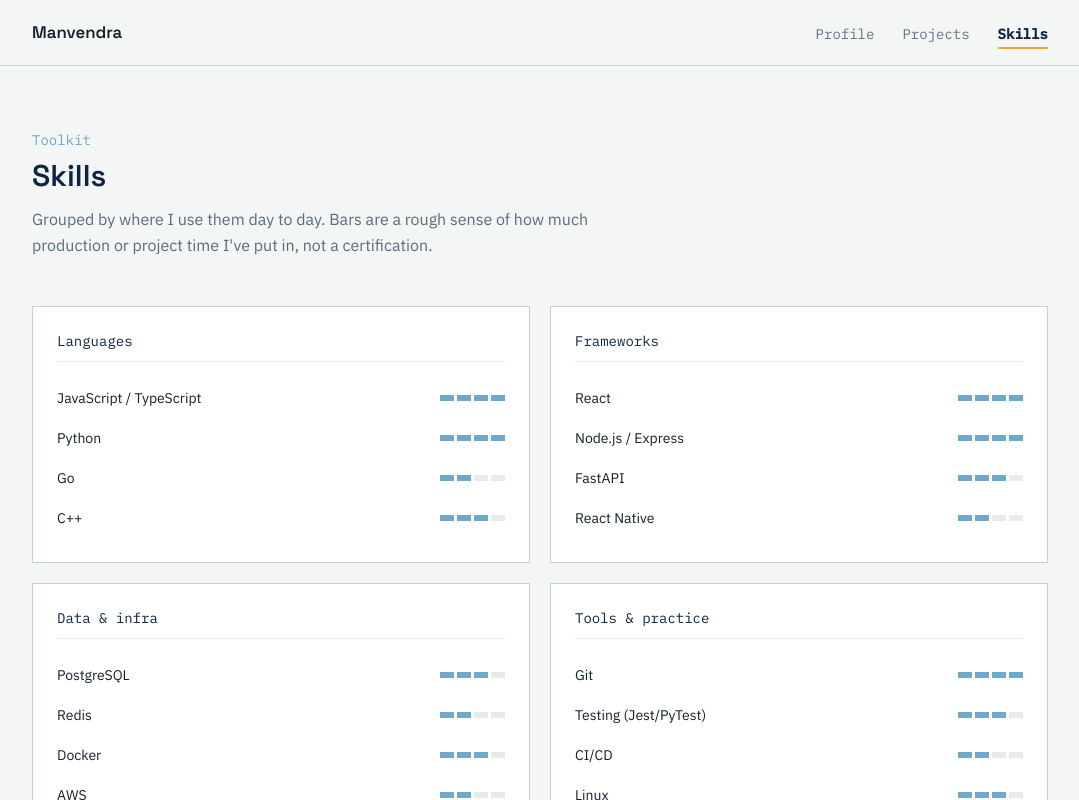
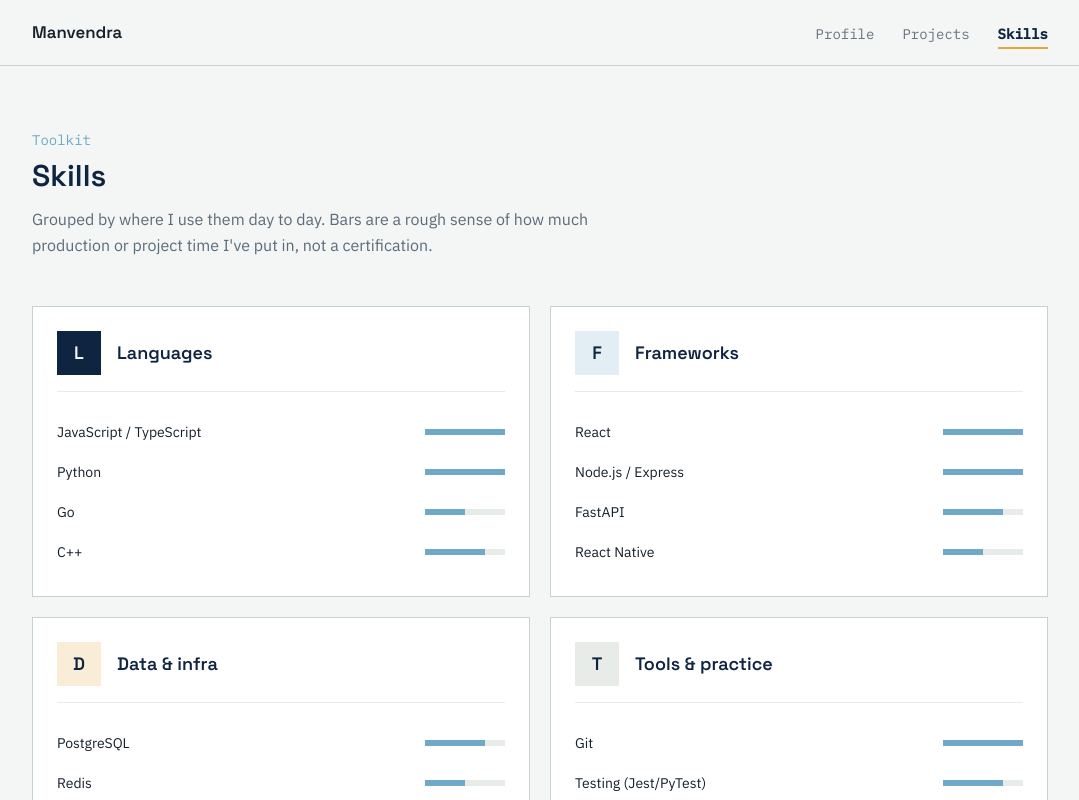
Before and after one commit to dev-manvendra/Portfolio, a React app: page /skills in a window 1280 px wide. Shown: the top 800 px of the page, without its empty margins (100-1179 px from the left). Built offline with nearby package versions, Linux system fonts and the light colour scheme; the HTML template or start-up script is replaced by a standard one.

Commit message:
feat: enhance Skills component with animated skill level bars and improved layout

```diff
--- a/src/Components/Skills.jsx
+++ b/src/Components/Skills.jsx
@@ -1,6 +1,6 @@
-// import Nav from "./Nav";
+import { useEffect, useState } from "react";
 
-// Edit these groups. "level" is 1-4 and drives the small bar next to each skill.
+// Edit these groups. "level" is 1-4 and drives the bar fill.
 const SKILLS_DATA = [
   {
     category: "Languages",
@@ -40,23 +40,35 @@ const SKILLS_DATA = [
   },
 ];
 
-function LevelBar({ level }) {
+const MONOGRAM_STYLES = [
+  "bg-navy-deep text-paper",
+  "bg-line-cyan/20 text-navy-deep",
+  "bg-signal/20 text-navy-deep",
+  "bg-paper-dim text-navy-deep",
+];
+
+function LevelBar({ level, mounted }) {
+  const pct = (level / 4) * 100;
   return (
-    <div className="flex gap-[3px]">
-      {[1, 2, 3, 4].map((i) => (
-        <span
-          key={i}
-          className={`h-1.5 w-3.5 ${i <= level ? "bg-line-cyan" : "bg-paper-dim"}`}
-        />
-      ))}
+    <div className="h-1.5 w-20 overflow-hidden bg-paper-dim">
+      <div
+        className="h-full bg-line-cyan transition-[width] duration-700 ease-out"
+        style={{ width: mounted ? `${pct}%` : "0%" }}
+      />
     </div>
   );
 }
 
 export default function Skills() {
+  const [mounted, setMounted] = useState(false);
+
+  useEffect(() => {
+    const id = requestAnimationFrame(() => setMounted(true));
+    return () => cancelAnimationFrame(id);
+  }, []);
+
   return (
     <div className="min-h-screen bg-paper text-ink font-body">
-      {/* <Nav /> */}
 
       <main className="mx-auto max-w-page px-8 pb-24">
         <section className="pt-16">
@@ -71,19 +83,26 @@ export default function Skills() {
           </p>
 
           <div className="grid grid-cols-1 gap-5 md:grid-cols-2">
-            {SKILLS_DATA.map((group) => (
+            {SKILLS_DATA.map((group, gi) => (
               <div key={group.category} className="border border-line bg-white p-6">
-                <h2 className="mb-4 border-b border-paper-dim pb-2.5 font-mono text-sm text-navy-deep">
-                  {group.category}
-                </h2>
+                <div className="mb-5 flex items-center gap-4 border-b border-paper-dim pb-4">
+                  <div
+                    className={`flex h-11 w-11 shrink-0 items-center justify-center font-display text-lg font-semibold ${MONOGRAM_STYLES[gi % MONOGRAM_STYLES.length]}`}
+                  >
+                    {group.category.charAt(0)}
+                  </div>
+                  <h2 className="font-display text-lg font-semibold text-navy-deep">
+                    {group.category}
+                  </h2>
+                </div>
                 <ul className="m-0 flex list-none flex-col p-0">
                   {group.skills.map((skill) => (
                     <li
                       key={skill.name}
-                      className="flex items-center justify-between gap-3 py-2.5"
+                      className="flex items-center justify-between gap-4 py-2.5"
                     >
                       <span className="text-sm">{skill.name}</span>
-                      <LevelBar level={skill.level} />
+                      <LevelBar level={skill.level} mounted={mounted} />
                     </li>
                   ))}
                 </ul>
```
